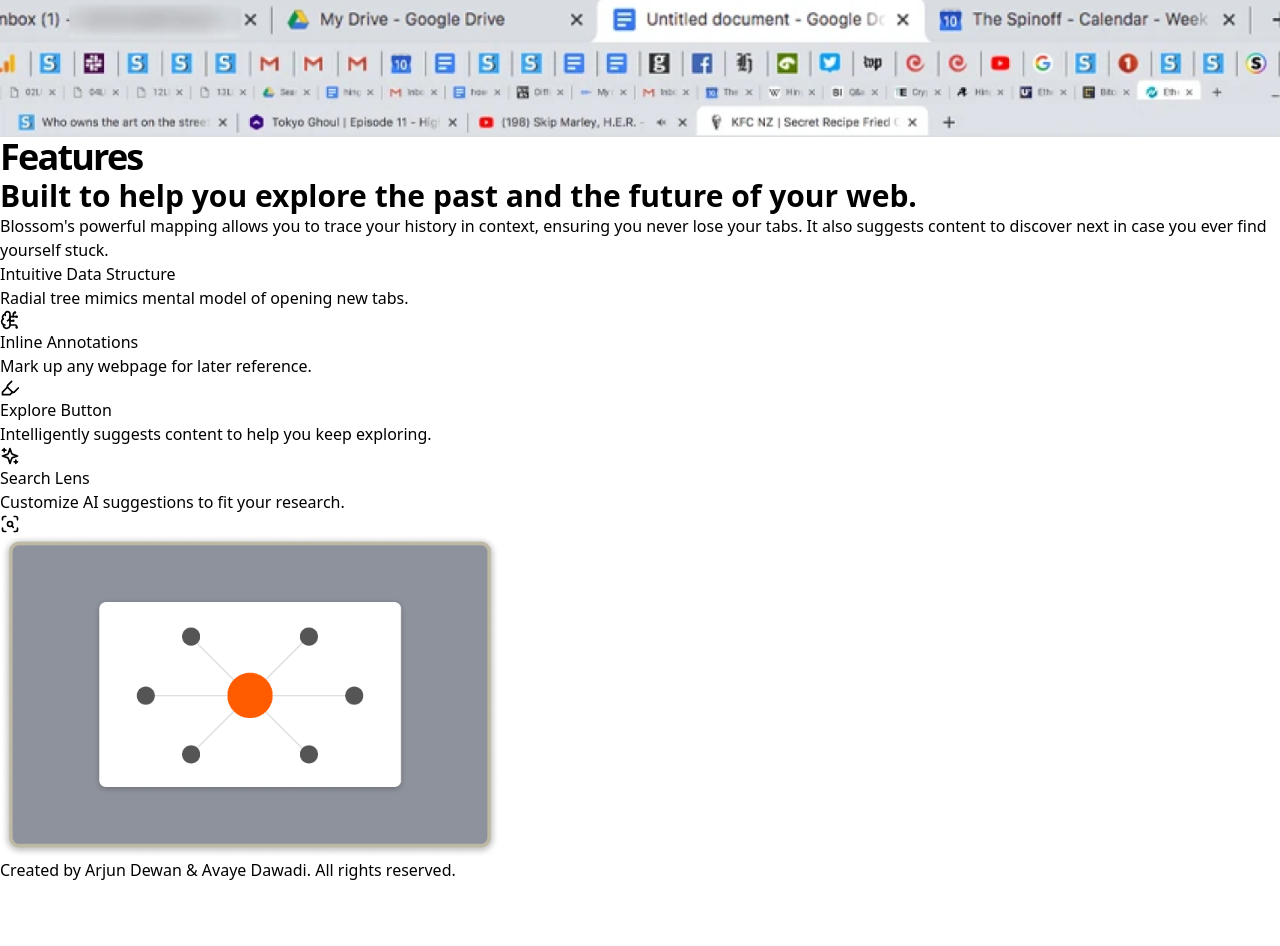
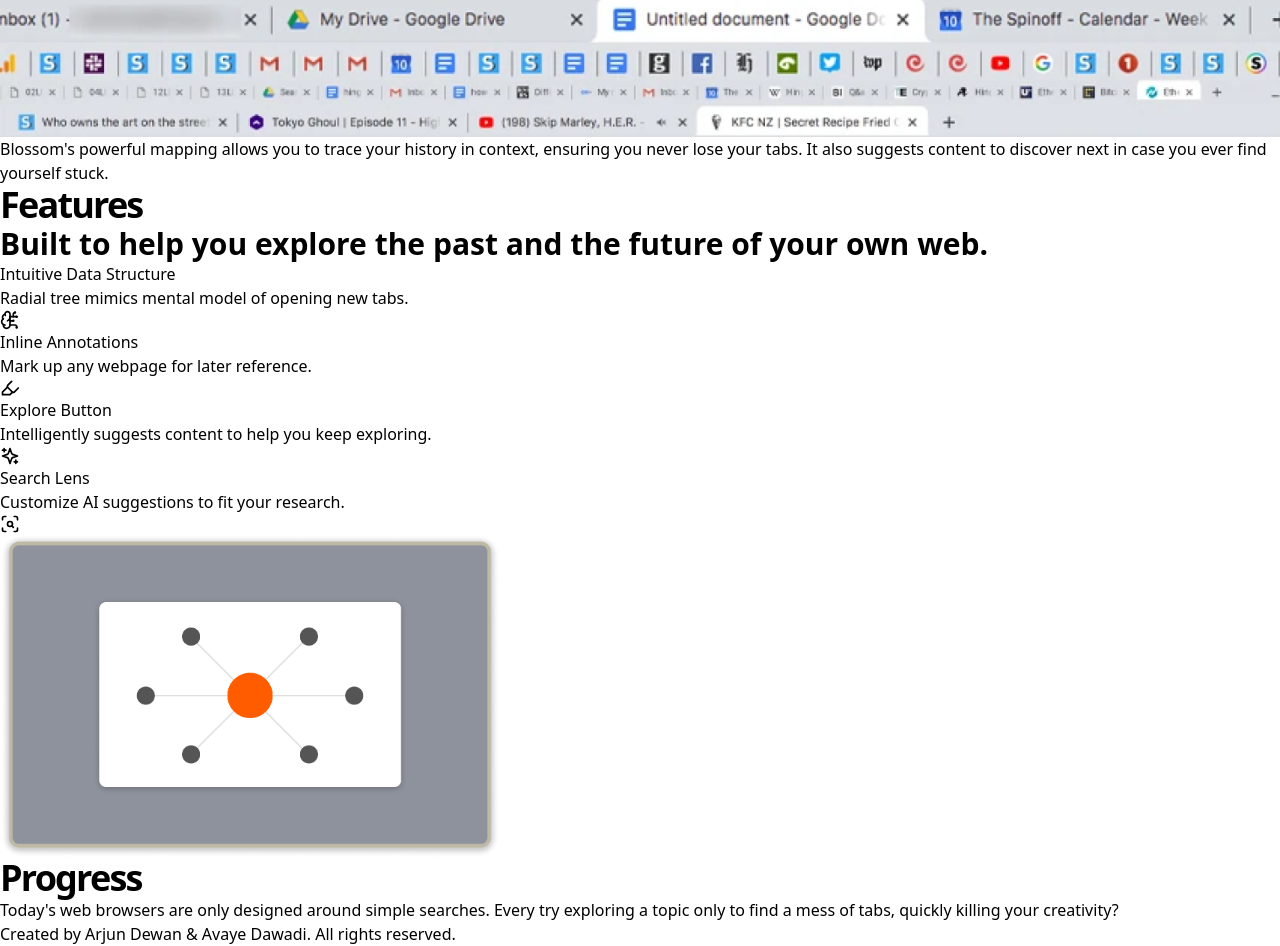
Before and after one commit to arjundewan/blossomWebsite, a React (Vite) app: page / in a window 1280 px wide. Shown: the part 2885-3831 px from the top of the page. Before the commit the page ends 3767 px from the top, so only its background shows below. Built offline with nearby package versions, Linux system fonts and the light colour scheme.

Commit message:
add roadmap section

```diff
--- a/src/pages/Home.jsx
+++ b/src/pages/Home.jsx
@@ -4,6 +4,7 @@ import Header from "../partials/Header";
 import HeroHome from "../partials/HeroHome";
 import Features from "../partials/Features";
 import Background from "../partials/Background";
+import Roadmap from "../partials/Roadmap";
 import Footer from "../partials/Footer";
 
 function Home() {
@@ -16,6 +17,7 @@ function Home() {
 				<HeroHome />
 				<Background />
 				<Features />
+				<Roadmap />
 				{/* <Testimonials /> */}
 				{/* <Newsletter /> */}
 			</main>
--- a/src/partials/Background.jsx
+++ b/src/partials/Background.jsx
@@ -15,7 +15,7 @@ function FeaturesBlocks() {
 			<div className="relative max-w-6xl mx-auto px-4 sm:px-6">
 				<div className="py-12 md:py-20">
 					{/* Section header */}
-					<div className="flex flex-col items-center max-w-3xl mx-auto text-center pb-12 md:pb-20">
+					<div className="flex flex-col items-center gap-10 max-w-3xl mx-auto text-center pb-12 md:pb-20">
 						{/* <h2 className="h2 mb-4">Background</h2> */}
 						{/* Items */}
 						{/* <div className="max-w-sm mx-auto grid gap-6 md:grid-cols-2 lg:grid-cols-3 items-start md:max-w-2xl lg:max-w-none"></div> */}
@@ -24,9 +24,14 @@ function FeaturesBlocks() {
 							Every try exploring a topic only to find a mess of tabs, quickly
 							killing your creativity?
 						</p>
-						<div className="flex w-[70%] justify-center mt-8 rounded-2xl">
-							<img src={TabOverloadImage} className="w-full"></img>
+						<div className="flex w-[70%] justify-center">
+							<img src={TabOverloadImage} className="w-full rounded-xl"></img>
 						</div>
+						<p className="text-xl font-medium">
+							Blossom's powerful mapping allows you to trace your history in
+							context, ensuring you never lose your tabs. It also suggests
+							content to discover next in case you ever find yourself stuck.
+						</p>
 						{/* <p className="text-xl text-gray-600 mt-4">
 							On the other hand, research shows that people actually alternate
 							between iterative and exploratory search, depending on how
--- a/src/partials/Features.jsx
+++ b/src/partials/Features.jsx
@@ -61,13 +61,14 @@ function Features() {
 						>
 							<div className="md:pr-4 lg:pr-12 xl:pr-16 mb-8">
 								<h3 className="h3 mb-3">
-									Built to help you explore the past and the future of your web.
+									Built to help you explore the past and the future of your own
+									web.
 								</h3>
-								<p className="text-xl text-gray-600">
+								{/* <p className="text-xl text-gray-600">
 									Blossom's powerful mapping allows you to trace your history in
 									context, ensuring you never lose your tabs. It also suggests
 									content to discover next in case you ever find yourself stuck.
-								</p>
+								</p> */}
 							</div>
 							{/* Tabs buttons */}
 							<div className="mb-8 md:mb-0">
--- a/src/partials/Footer.jsx
+++ b/src/partials/Footer.jsx
@@ -11,11 +11,21 @@ function Footer() {
 					<div className="col-span-12">
 						<div className="text-sm text-gray-600 mr-4">
 							Created by{" "}
-							<a className="underline" href="https://arjundewan.me">
+							<a
+								className="underline"
+								href="https://arjundewan.me"
+								target="_blank"
+								rel="noopener noreferrer"
+							>
 								Arjun Dewan
 							</a>{" "}
 							&{" "}
-							<a className="underline" href="mailto:adawadi6@gatech.edu">
+							<a
+								className="underline"
+								href="https://avaye.netlify.app"
+								target="_blank"
+								rel="noopener noreferrer"
+							>
 								Avaye Dawadi
 							</a>
 							. All rights reserved.
--- /dev/null
+++ b/src/partials/Roadmap.jsx
@@ -0,0 +1,37 @@
+import React from "react";
+
+function RoadmapBlocks() {
+	return (
+		<section id="roadmap" className="relative mt-20">
+			{/* Section background (needs .relative class on parent and next sibling elements) */}
+			<div
+				className="absolute inset-0 top-1/2 md:mt-24 lg:mt-0 pointer-events-none"
+				aria-hidden="true"
+			></div>
+			<div className="absolute left-0 right-0 bottom-0 m-auto w-px p-px h-20 bg-gray-200 transform translate-y-1/2"></div>
+
+			<div className="relative max-w-6xl mx-auto px-4 sm:px-6">
+				<div className="max-w-3xl mx-auto text-center">
+					<h1 className="h2 mb-4">Progress</h1>
+					{/* <p className="text-xl text-gray-600">
+							Duis aute irure dolor in reprehenderit in voluptate velit esse
+							cillum dolore eu fugiat nulla pariatur excepteur sint occaecat
+							cupidatat.
+						</p> */}
+				</div>
+				<div className="py-12 md:py-16">
+					{/* Section header */}
+					<div className="flex flex-col items-center gap-10 max-w-3xl mx-auto text-center pb-12 md:pb-20">
+						<p className="text-xl font-medium">
+							Today's web browsers are only designed around simple searches.
+							Every try exploring a topic only to find a mess of tabs, quickly
+							killing your creativity?
+						</p>
+					</div>
+				</div>
+			</div>
+		</section>
+	);
+}
+
+export default RoadmapBlocks;
```
